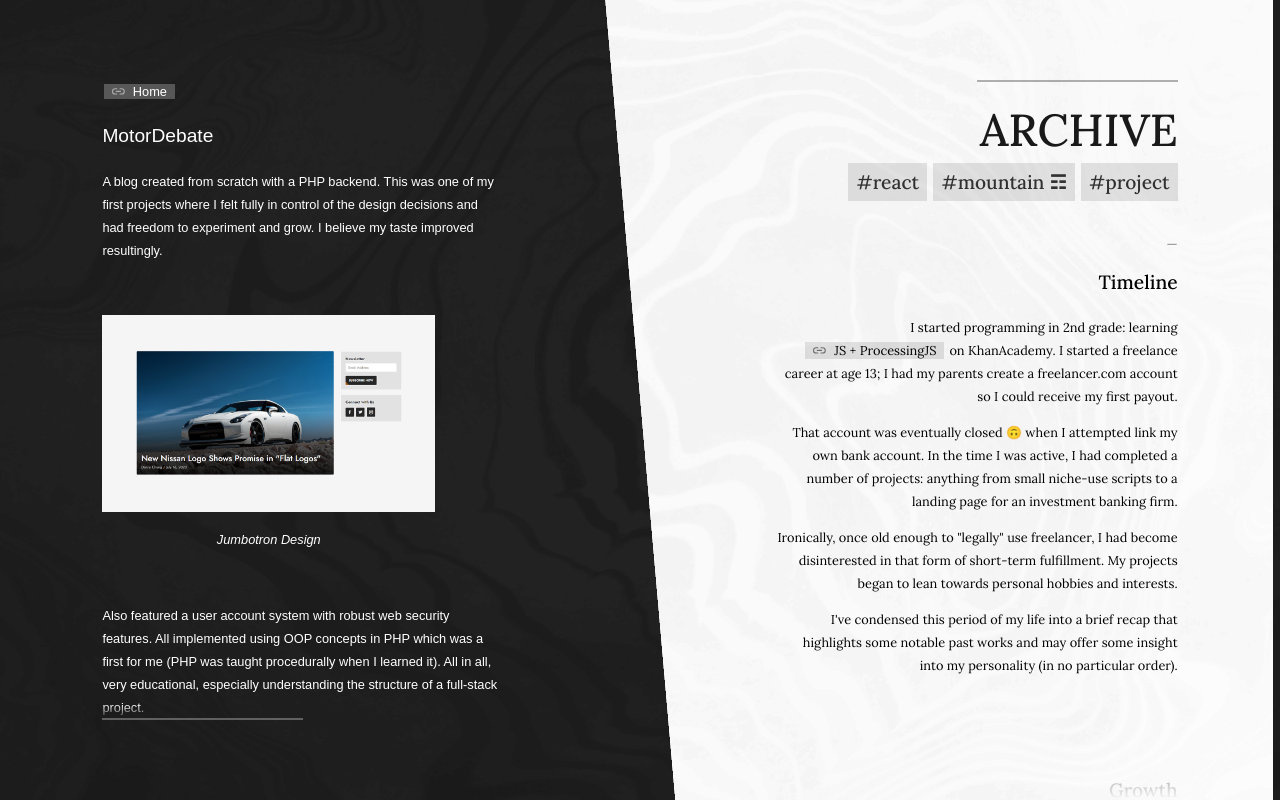
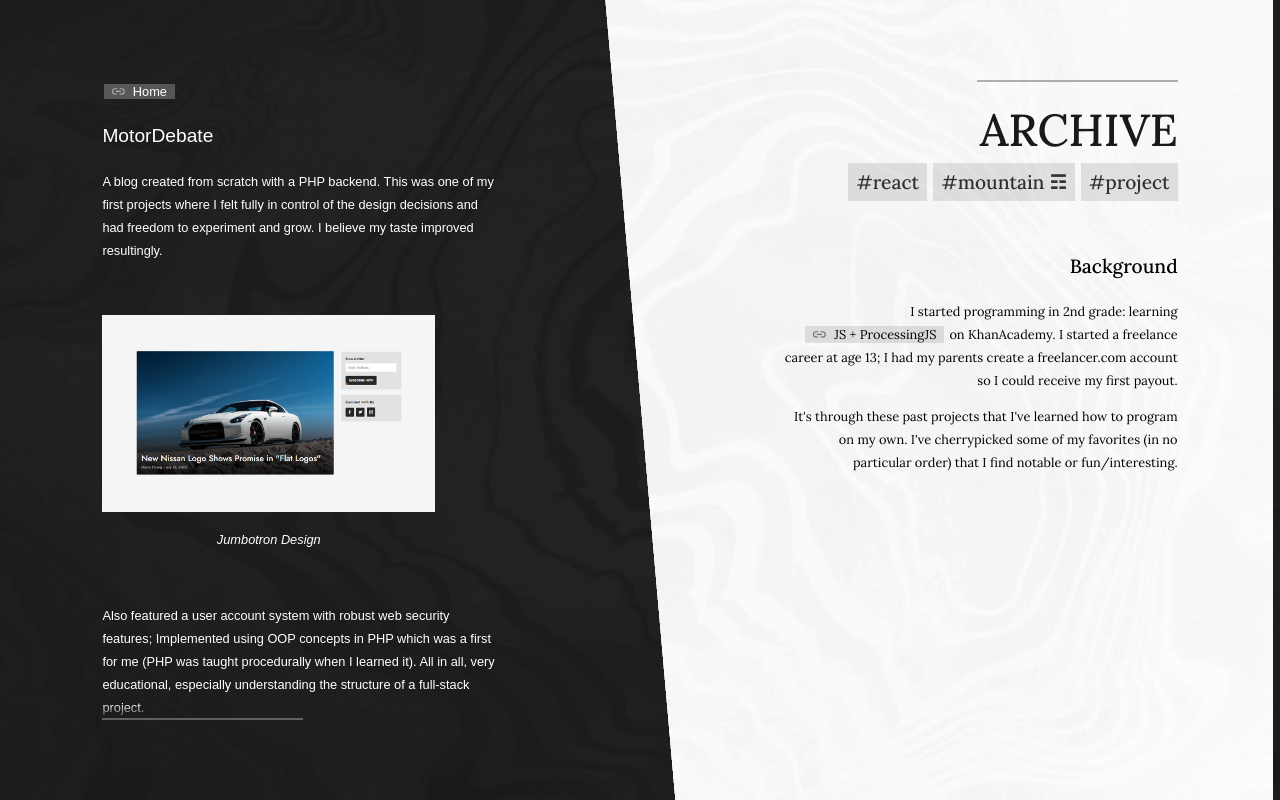
Before and after one commit to kennybc/kenny-portfolio, a React (Create React App) app: page /archive in a window 1280 px wide. Built offline with nearby package versions, Linux system fonts and the light colour scheme; a web font is replaced by a local one.

Commit message:
content save before migrate to next

```diff
--- a/src/pages/Archive/index.js
+++ b/src/pages/Archive/index.js
@@ -25,7 +25,7 @@ export default function Archive() {
       ]}
       yang={
         <>
-          <h3 style={{ paddingTop: 0 }}>Timeline</h3>
+          <h3 style={{ paddingTop: 0 }}>Background</h3>
           <p>
             I started programming in 2nd grade: learning{" "}
             <URL
@@ -39,38 +39,9 @@ export default function Archive() {
             payout.
           </p>
           <p>
-            That account was eventually closed 🙃 when I attempted link my own
-            bank account. In the time I was active, I had completed a number of
-            projects: anything from small niche-use scripts to a landing page
-            for an investment banking firm.
-          </p>
-          <p>
-            Ironically, once old enough to "legally" use freelancer, I had
-            become disinterested in that form of short-term fulfillment. My
-            projects began to lean towards personal hobbies and interests.
-          </p>
-          <p>
-            I've condensed this period of my life into a brief recap that
-            highlights some notable past works and may offer some insight into
-            my personality (in no particular order).
-          </p>
-          <h3>Growth</h3>
-          <p>
-            Something I used to pride myself on was how personalized all of my
-            work was: not that it was evident of my personality, but that
-            everything was handmade and custom. While this did help me develop a
-            strong sense of basics, it would eventually hold me back. Namely, I
-            viewed using libraries to automate/simplify tasks as "cheating."
-          </p>
-          <p>
-            I've only recently overcome this mindset, and have noticed much more
-            mental capacity for creative thinking, undoubtedly recovered from
-            slaving over menial tasks.
-          </p>
-          <p>
-            Coming out of this phase with solid fundamentals has allowed me to
-            pursue more intricate and creative ideas without getting as bogged
-            down by implementational setbacks.
+            It's through these past projects that I've learned how to program on
+            my own. I've cherrypicked some of my favorites (in no particular
+            order) that I find notable or fun/interesting.
           </p>
         </>
       }
@@ -92,9 +63,9 @@ export default function Archive() {
           />
           <p>
             Also featured a user account system with robust web security
-            features. All implemented using OOP concepts in PHP which was a
-            first for me (PHP was taught procedurally when I learned it). All in
-            all, very educational, especially understanding the structure of a
+            features; Implemented using OOP concepts in PHP which was a first
+            for me (PHP was taught procedurally when I learned it). All in all,
+            very educational, especially understanding the structure of a
             full-stack project.
           </p>
           <h3>WriterJS</h3>
--- a/src/pages/Home/index.js
+++ b/src/pages/Home/index.js
@@ -13,14 +13,14 @@ export default function Home() {
       yang={
         <>
           <p>
-            Hello and welcome. I'm Kenneth (Kenny) Chen, a technologist and a
-            creative, and this is my portfolio.
+            Hello! I'm Kenneth (Kenny) Chen, a technologist and a creative, and
+            this is my portfolio.
           </p>
           <p>
             I'm currently an undergraduate computer science student at
-            Northeastern University with a concentration in software. Beyond my
-            studies in the logical and concrete, I find passion in the arts: the
-            spiritual and imaginative.
+            Northeastern University with a concentration in software. I also
+            have passion for the arts to supplement my studies in logic and
+            computing.
           </p>
           <p>
             This website was built as a testament to{" "}
--- a/src/pages/YinYang/index.js
+++ b/src/pages/YinYang/index.js
@@ -64,9 +64,12 @@ export default function YinYang() {
             <URL to="https://en.wikipedia.org/wiki/Hexagram_(I_Ching)" newTab>
               64 hexagrams
             </URL>
-            , each representing a specific divination theory. For the simpler
-            purpose of my site, it makes sense to use the trigrams and omit fire
-            and water.
+            , each representing a specific divination theory.
+          </p>
+          <p>
+            For my portfolio, I've chosen to use trigrams but omit fire and
+            water; I find the 6 trigrams are simple enough to convey my thoughts
+            clearly yet complex enough to provide sufficient detail.
           </p>
           <Image
             className="BaguaCycle"
@@ -80,7 +83,7 @@ export default function YinYang() {
             makes it possible to "tiebreak" between numerically equivalent
             trigrams (e.g. mountain ☶ versus thunder ☳) because we can see that,
             following a clockwise rotation, mountain approaches earth while
-            thunder approaches heaven, which makes sense elementally as well.
+            thunder approaches heaven, which makes also makes sense elementally.
           </p>
           <div className="TrigramCaptions">
             <p>
@@ -109,11 +112,11 @@ export default function YinYang() {
           </div>
           <h3>Further Reading</h3>
           <p>
-            This is a grossly simplified explanation of the concepts behind my
-            design choices; I've stripped the philosophy down to its
+            This has been a highly simplified explanation of the concepts behind
+            my design choices; I've stripped the philosophy down to its
             fundamentals in order to most clearly communicate my thought
-            process. Yin and yang are, in truth, very complex concepts with
-            limitless translations and applications.
+            process. Yin and yang are truly very complex concepts with limitless
+            translations and applications.
           </p>
           <p>
             I would strongly encourage anyone interested in divination,
@@ -126,11 +129,11 @@ export default function YinYang() {
       yin={
         <>
           <URL to="/"> Home </URL>
-          <h3 style={{ paddingTop: "0" }}>Structure</h3>
+          <h3 style={{ paddingTop: "0" }}>Stack</h3>
           <p>
-            This project--kenny.us--was created with React (my first React
-            project!) for efficient rendering and a smoother user experience. My
-            last portfolio site was also a SPA (single page application) but
+            This project--kenny.us--was created with React (my very first React
+            project) for efficient rendering and a smoother user experience. My
+            old portfolio site was also a SPA (single page application) but
             created from scratch with dynamic content serving via AJAX requests
             and was much slower loading.
           </p>
@@ -150,10 +153,10 @@ export default function YinYang() {
             such: ☯ with yang at the bottom, then it is yang dominated.
           </p>
           <p>
-            This proved to be impractical in a web rendering which would split
-            the viewport down the middle horizontally to represent a "heaven" or
-            "earth" project. Instead, the render is "left heavy" in landscape
-            mode while portrait mode is "top heavy."
+            This proved to be impractical in a web rendering as it would create
+            sharp angles in which text could not be displayed, as well as a
+            generally worse flow of content. Instead, the render is "left heavy"
+            in landscape mode while portrait mode is "top heavy."
           </p>
           <Image
             className="SharpAngle"
@@ -169,12 +172,10 @@ export default function YinYang() {
           />
           <p>
             The angle of the split was also dulled drastically for better text
-            visibility. Originally, to represent a trigram, I divided the heavy
-            half into equal thirds to represent the three stages of transition.
-            The combination of a nonstandard heavy-side orientation and dulled
-            angle results in much more space for content at the cost of being
-            mathematically inaccurate. The hope is that the idea is still
-            retained with this compromise.
+            layout. Originally, to represent a trigram, I divided the heavy half
+            into equal thirds to represent the three stages of transition. The
+            combination of a nonstandard heavy-side orientation and dulled angle
+            results in much more space for content.
           </p>
           <h3>Typography</h3>
           <p>
```
